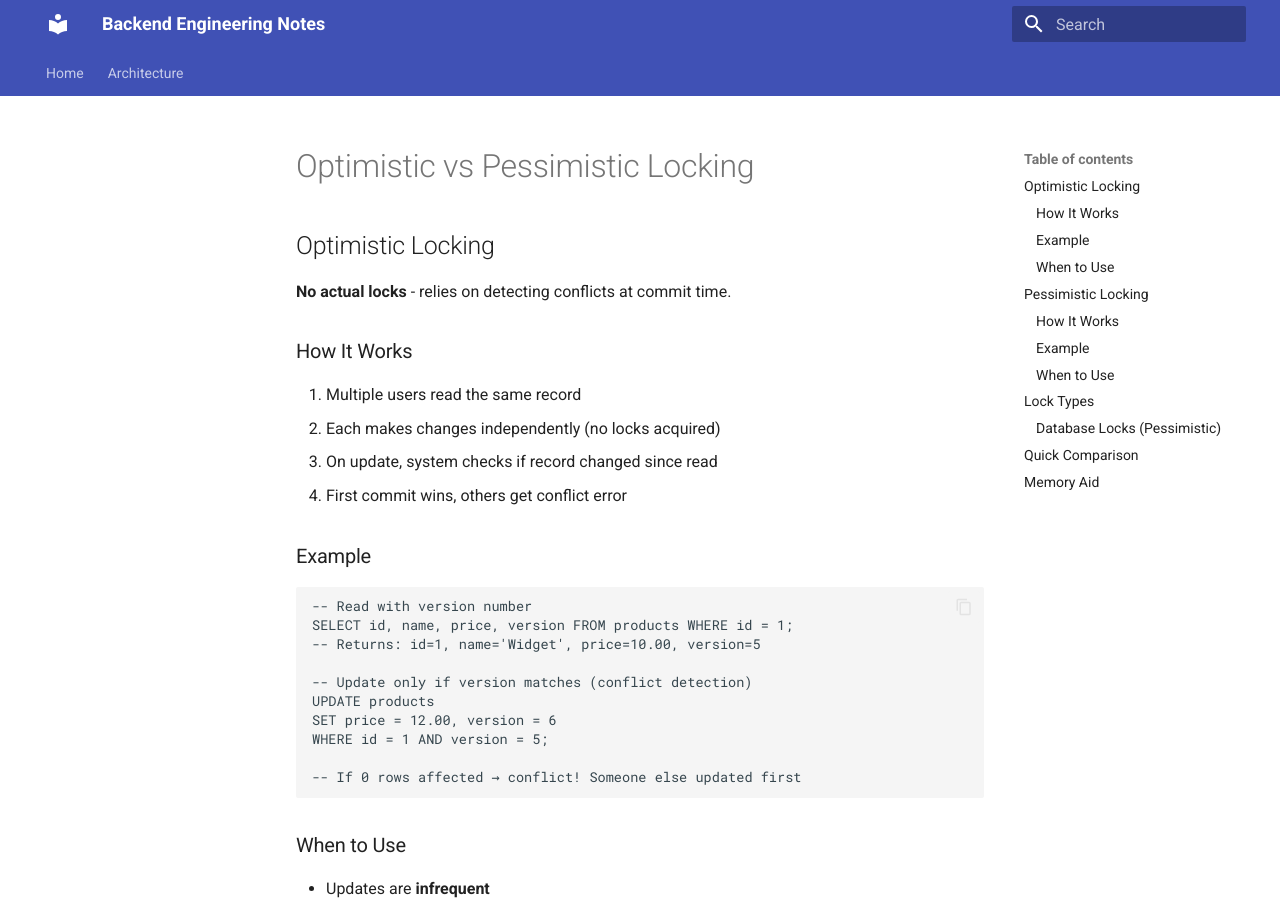
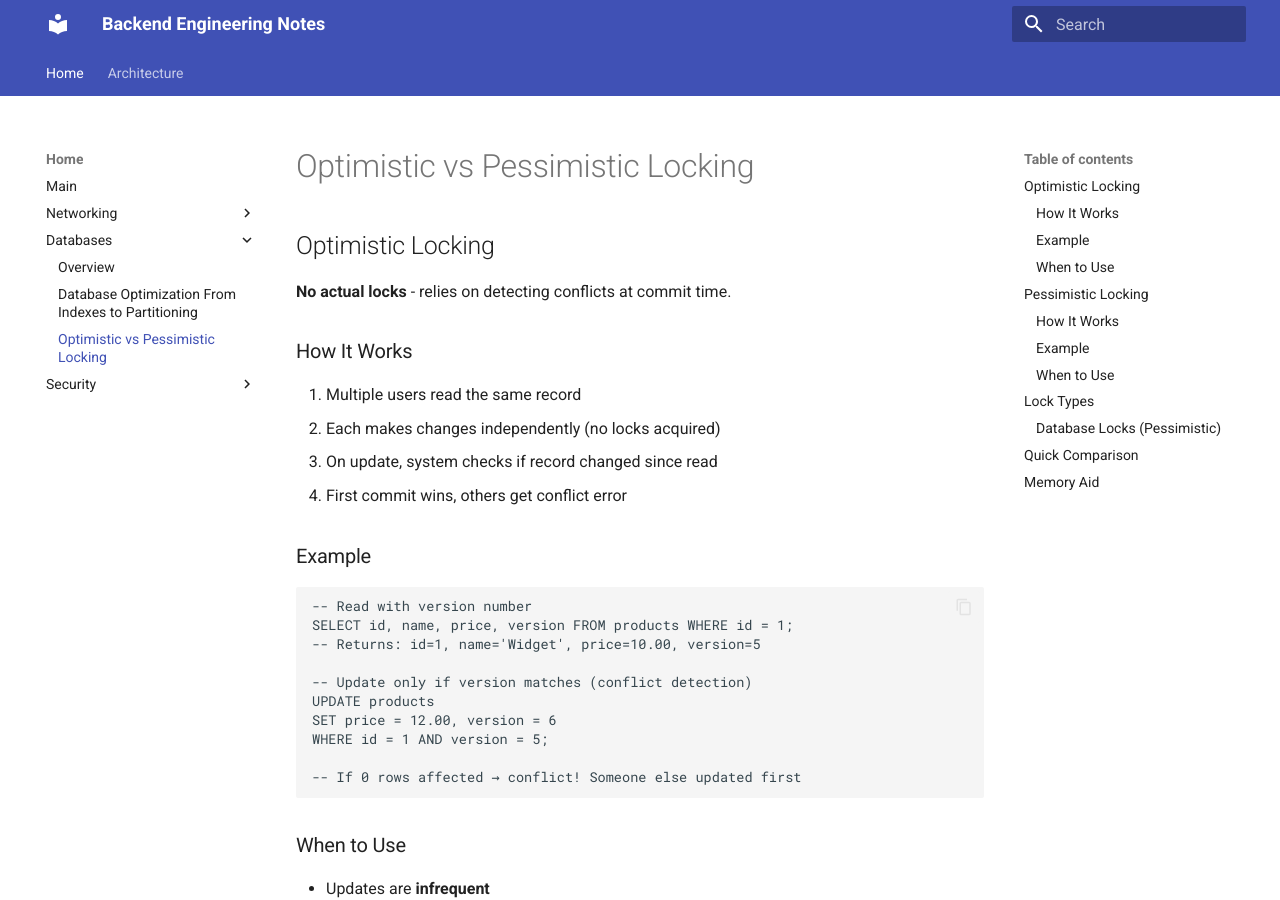
Before and after one commit to labeebahmad201/backend-engineering-notes, an MkDocs documentation site: the page built from docs/databases/optimistic-vs-pessimistic-locking.md, in a window 1280 px wide and 900 px high. Built offline with MkDocs 1.6.1 and Material for MkDocs 9.7.7, drawn with Linux system fonts in a browser that asks for light colours.

Commit message:
Update mkdocs.yml

```diff
--- a/mkdocs.yml
+++ b/mkdocs.yml
@@ -35,6 +35,7 @@
       - Databases:
           - Overview: databases/overview.md
           - Database Optimization From Indexes to Partitioning: databases/Database-Optimization-From-Indexes-to-Partitioning.md
+          - Optimistic vs Pessimistic Locking: databases/optimistic-vs-pessimistic-locking.md
       - Security:
           - Overview: security/overview.md
   - Architecture:
```
